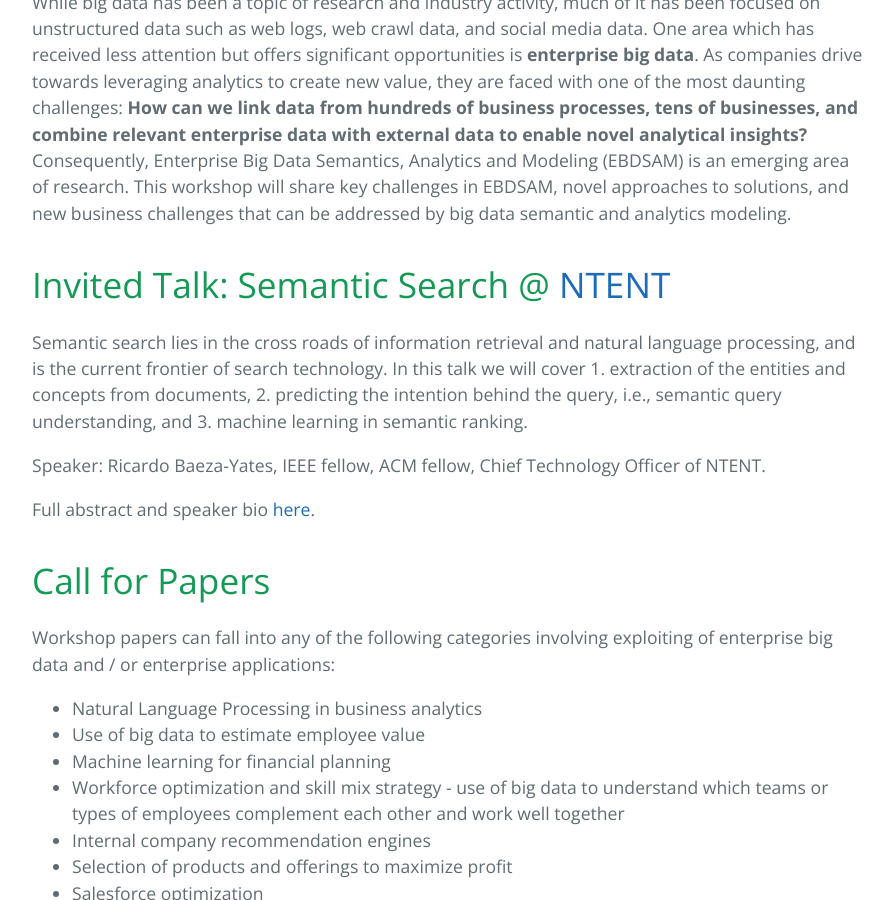
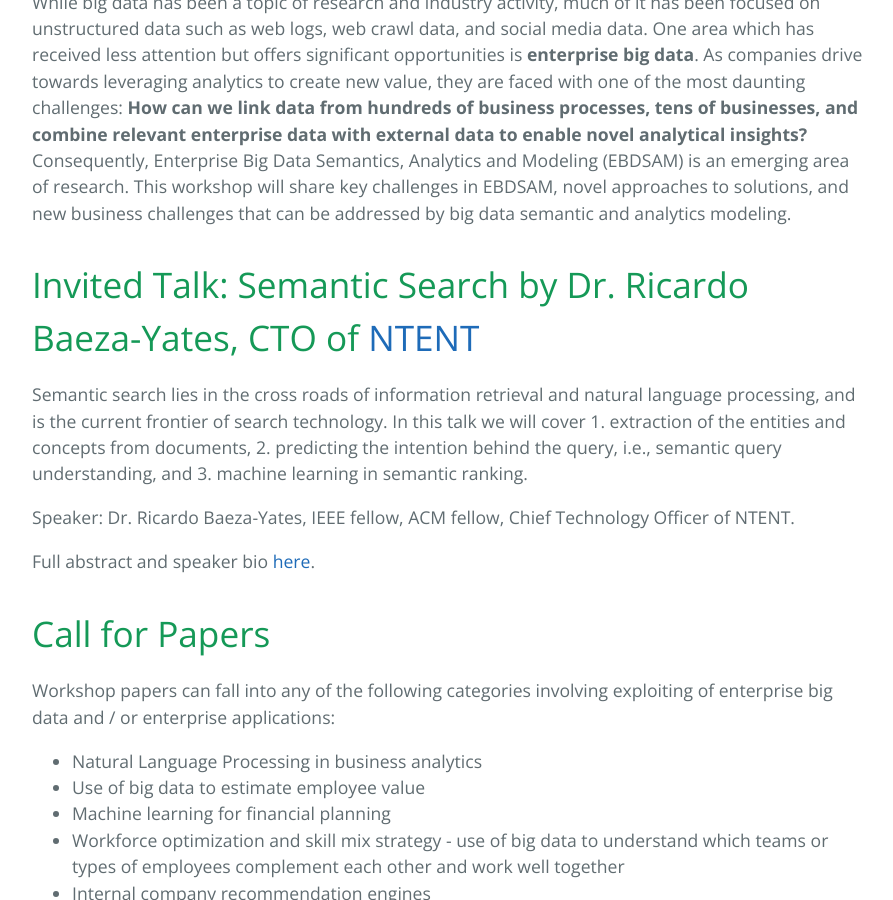
Before and after one commit to jialeiwang/jialeiwang.github.io, a Jekyll site: the page built from index.md, in a window 1280 px wide and 900 px high, scrolled down 516 px. Shown: the whole window, without its empty margins (192-1085 px from the left). Built offline with Jekyll 4.4.1, drawn with Linux system fonts in a browser that asks for light colours.

Commit message:
improve format

```diff
--- a/index.md
+++ b/index.md
@@ -4,12 +4,12 @@ layout: default
 While big data has been a topic of research and industry activity, much of it has been focused on unstructured data such as web logs, web crawl data, and social media data. One area which has received less attention but offers significant opportunities is **enterprise big data**. As companies drive towards leveraging analytics to create new value, they are faced with one of the most daunting challenges: **How can we link data from hundreds of business processes, tens of businesses, and combine relevant enterprise data with external data to enable novel analytical insights?** Consequently, Enterprise Big Data Semantics, Analytics and Modeling (EBDSAM) is an emerging area of research.
 This workshop will share key challenges in EBDSAM, novel approaches to solutions, and new business challenges that can be addressed by big data semantic and analytics modeling.
 
-Invited Talk: Semantic Search @ [NTENT](http://www.ntent.com/)
+Invited Talk: Semantic Search by Dr. Ricardo Baeza-Yates, CTO of [NTENT](http://www.ntent.com/)
 =====
 
 Semantic search lies in the cross roads of information retrieval and natural language processing, and is the current frontier of search technology. In this talk we will cover 1. extraction of the entities and concepts from documents, 2. predicting the intention behind the query, i.e., semantic query understanding, and 3. machine learning in semantic ranking.
 
-Speaker: Ricardo Baeza-Yates, IEEE fellow, ACM fellow, Chief Technology Officer of NTENT.
+Speaker: Dr. Ricardo Baeza-Yates, IEEE fellow, ACM fellow, Chief Technology Officer of NTENT.
 
 Full abstract and speaker bio [here]({% link ricardo_bio.md %}).
 
```
